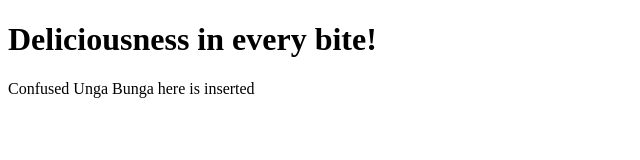
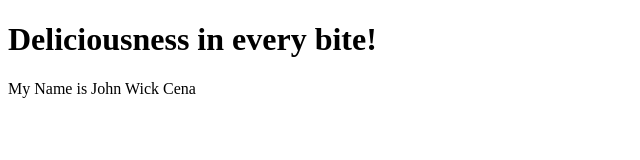
Before and after one commit to Logical-error/myCooking.com, a plain HTML site: page index.htm in a window 1280 px wide. Shown: the whole page, without its empty margins (0-640 px from the left). Drawn offline with Linux system fonts and the light colour scheme.

Commit message:
changed text to johnWick

```diff
--- a/index.htm
+++ b/index.htm
@@ -3,7 +3,7 @@
 <body>
 
 <h1>Deliciousness in every bite!</h1>
-<p>Confused Unga Bunga here is inserted</p>
+<p>My Name is John Wick Cena</p>
 
 </body>
 </html>
```
